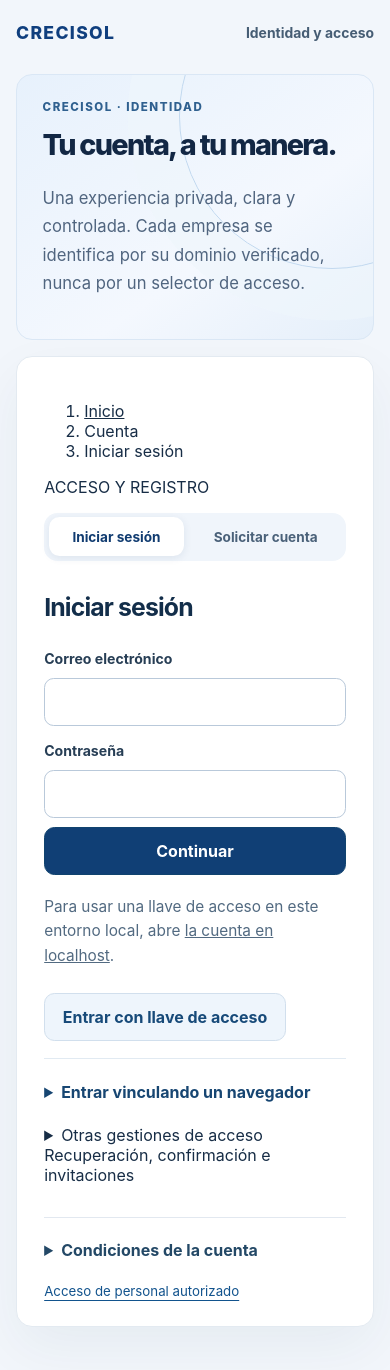
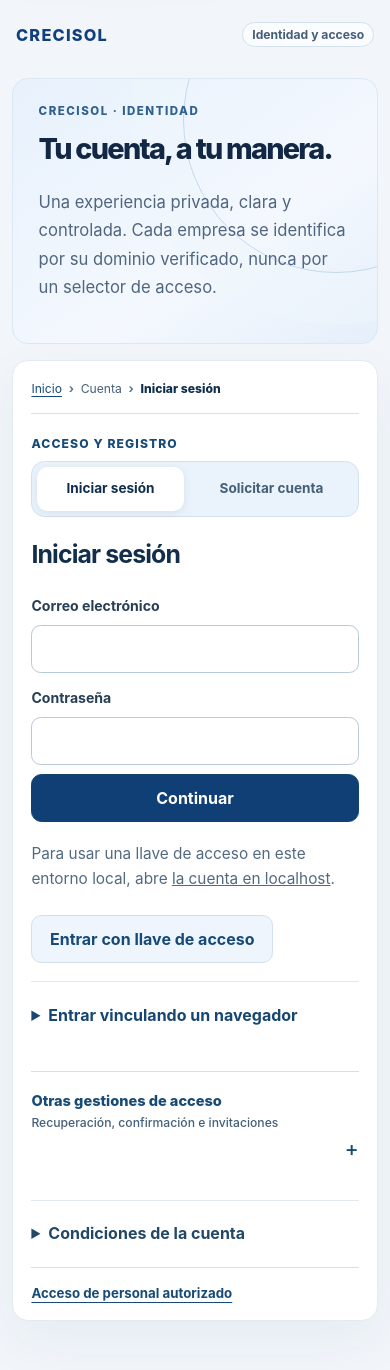
Before and after one commit to crecisol-platform/CRECISOL, an Angular app in the folder frontend/: page /cuenta in a window 390 px wide. Shown: the top 1370 px of the page. Built offline with nearby package versions, Linux system fonts and the light colour scheme; no server answers.

Commit message:
style(c05-f03): premium contextual account navigation, readable breadcrumbs, mobile tab rail and responsive shell

```diff
--- a/frontend/src/app/pages/identity-portal.component.css
+++ b/frontend/src/app/pages/identity-portal.component.css
@@ -34,7 +34,7 @@
 .account-terms input[type='checkbox'] { width: auto; min-height: auto; accent-color: #13548b; }
 .terms-content { white-space: pre-wrap; line-height: 1.65; }
 .account-operator-link { padding-top: 1.4rem; font-size: .83rem; }
-.page-heading h2 { margin: 0 0 .6rem; font-size: clamp(1.6rem, 3vw, 2.3rem); letter-spacing: -.035em; }
+.page-heading h1 { margin: 0 0 .6rem; font-size: clamp(1.6rem, 3vw, 2.3rem); letter-spacing: -.035em; line-height: 1.16; text-wrap: balance; }
 .page-heading p:last-child { color: #65778b; line-height: 1.6; }
 .back-link { display: inline-block; margin-top: 1.2rem; }
 .feedback { position: sticky; top: .65rem; z-index: 2; padding: 1rem; border: 1px solid #ccd8e8; margin: 0 0 1.5rem; border-radius: .65rem; overflow-wrap: anywhere; box-shadow: 0 6px 20px #10345b0d; }
@@ -49,3 +49,279 @@
   .account-main { min-height: 0; border-radius: 1rem; }
 }
 @media (prefers-reduced-motion: reduce) { .account-nav a { transition: none; } }
+
+/* C05 UX F03 — navigation hierarchy and contextual information architecture.
+ * Scoped to C05 pages; C01/C02 and authentication transport remain unchanged.
+ * Brand tokens are decorative; action and text semantics are fixed by F02.
+ */
+.account-page { background: var(--cs-color-canvas, #f2f6fb); }
+.account-header { flex-wrap: wrap; }
+.brand { flex: 0 1 auto; }
+.brand span { overflow-wrap: normal; word-break: keep-all; white-space: nowrap; }
+.header-context {
+  margin-left: auto;
+  padding: .35rem .7rem;
+  border: 1px solid var(--cs-color-border, #d3e1ee);
+  border-radius: var(--cs-radius-pill, 999px);
+  color: var(--cs-color-muted, #455f79);
+  background: rgb(255 255 255 / .7);
+  white-space: nowrap;
+}
+.account-layout--single { max-width: 1180px; }
+.account-layout--single .account-main { width: 100%; }
+.account-main { min-width: 0; box-sizing: border-box; }
+.account-breadcrumb {
+  margin: 0 0 clamp(1.35rem, 3vw, 2rem);
+  padding-bottom: .9rem;
+  border-bottom: 1px solid var(--cs-color-border, #d3e1ee);
+}
+.account-breadcrumb ol {
+  display: flex;
+  align-items: center;
+  flex-wrap: wrap;
+  min-width: 0;
+  gap: .42rem;
+  padding: 0;
+  margin: 0;
+  list-style: none;
+}
+.account-breadcrumb li {
+  display: inline-flex;
+  align-items: center;
+  min-width: 0;
+  color: var(--cs-color-muted, #455f79);
+  font-size: var(--cs-text-xs, .76rem);
+  line-height: 1.55;
+  overflow-wrap: anywhere;
+}
+.account-breadcrumb li + li::before {
+  content: '›';
+  color: var(--cs-color-subtle, #597189);
+  margin-right: .42rem;
+  font-weight: 700;
+}
+.account-breadcrumb a { color: var(--cs-color-accent-text, #174b77); text-underline-offset: .2rem; }
+.account-breadcrumb [aria-current='page'] {
+  color: var(--cs-color-text-strong, #102e4c);
+  font-weight: 780;
+}
+.account-navigation-group { margin-bottom: 1.45rem; }
+.account-navigation-label {
+  margin: 0 0 .65rem;
+  color: var(--cs-color-accent-text, #174b77);
+  font-size: var(--cs-text-xs, .76rem);
+  font-weight: 800;
+  letter-spacing: .09em;
+}
+.account-nav {
+  box-sizing: border-box;
+  border: 1px solid var(--cs-color-border, #d3e1ee);
+  background: var(--cs-color-accent-soft, #eaf3fb);
+  border-radius: var(--cs-radius-md, .85rem);
+  margin-bottom: 0;
+  max-width: 100%;
+}
+.account-nav a {
+  min-height: var(--cs-hit-target, 2.75rem);
+  box-sizing: border-box;
+  color: var(--cs-color-muted, #455f79);
+  line-height: 1.43;
+}
+.account-nav a[aria-current='page'] {
+  color: var(--cs-color-text-strong, #102e4c);
+  background: var(--cs-color-surface, #fff);
+}
+.account-nav a:focus-visible {
+  outline: 3px solid var(--cs-color-focus, #126aaf);
+  outline-offset: -2px;
+}
+.account-more {
+  padding: .75rem 0 0;
+  margin-top: 1.5rem;
+  border-top: 1px solid var(--cs-color-border, #d3e1ee);
+}
+.account-more summary {
+  display: flex;
+  align-items: center;
+  flex-wrap: wrap;
+  gap: .35rem 1rem;
+  min-height: var(--cs-hit-target, 2.75rem);
+  cursor: pointer;
+  list-style: none;
+  padding: .45rem 0;
+  color: var(--cs-color-accent-text, #174b77);
+  font-size: .91rem;
+  font-weight: 770;
+}
+.account-more summary::-webkit-details-marker { display: none; }
+.account-more summary::after {
+  content: '+';
+  margin-left: auto;
+  font-size: 1.3rem;
+  font-weight: 450;
+  color: var(--cs-color-accent-text, #174b77);
+}
+.account-more[open] summary::after { content: '−'; }
+.account-more__hint {
+  color: var(--cs-color-muted, #455f79);
+  font-size: var(--cs-text-xs, .76rem);
+  font-weight: 520;
+}
+.account-more summary:focus-visible {
+  outline: 3px solid var(--cs-color-focus, #126aaf);
+  outline-offset: 3px;
+}
+.account-subnav {
+  display: grid;
+  grid-template-columns: repeat(2, minmax(0, 1fr));
+  align-items: stretch;
+  gap: .55rem;
+  margin-top: .65rem;
+  padding: .5rem 0 0;
+  border-top: 0;
+}
+.account-subnav a {
+  box-sizing: border-box;
+  display: flex;
+  align-items: center;
+  min-height: var(--cs-hit-target, 2.75rem);
+  min-width: 0;
+  padding: .75rem .85rem;
+  border: 1px solid var(--cs-color-border, #d3e1ee);
+  border-radius: var(--cs-radius-sm, .65rem);
+  background: var(--cs-color-surface-soft, #f5f9fd);
+  color: var(--cs-color-accent-text, #174b77);
+  text-decoration: none;
+  font-weight: 645;
+  overflow-wrap: anywhere;
+}
+.account-subnav a[aria-current='page'] {
+  border-color: var(--cs-color-border-strong, #9bb5cb);
+  background: var(--cs-color-accent-soft, #eaf3fb);
+  color: var(--cs-color-text-strong, #102e4c);
+  box-shadow: inset 3px 0 0 var(--cs-color-action, #103f75);
+}
+.account-subnav a:hover { background: #e9f3fc; }
+.account-workspace-intro {
+  box-sizing: border-box;
+  display: flex;
+  justify-content: space-between;
+  align-items: flex-start;
+  flex-wrap: wrap;
+  gap: .75rem 1.5rem;
+  padding: clamp(1.25rem, 3vw, 1.85rem);
+  margin-bottom: 1.35rem;
+  background: linear-gradient(112deg, #f4f9fe 0%, #fff 84%);
+  border: 1px solid var(--cs-color-border, #d3e1ee);
+  border-radius: var(--cs-radius-lg, 1.15rem);
+  border-top: 3px solid var(--cs-brand-primary, #0d468b);
+}
+.account-workspace-intro .eyebrow { margin: 0 0 .55rem; color: var(--cs-color-accent-text, #174b77); }
+.account-workspace-intro h1 {
+  margin: 0;
+  max-width: 25ch;
+  font-size: clamp(1.55rem, 2.4vw, 2.1rem);
+  font-weight: 800;
+  letter-spacing: -.04em;
+  line-height: 1.17;
+  color: var(--cs-color-text-strong, #102e4c);
+  text-wrap: balance;
+}
+.account-workspace-intro p:last-child {
+  max-width: 60ch;
+  margin: .65rem 0 0;
+  line-height: 1.55;
+  font-size: var(--cs-text-sm, .875rem);
+  color: var(--cs-color-muted, #455f79);
+}
+.account-workspace-intro--challenge { max-width: 43rem; }
+.account-workspace-scope {
+  flex: 0 0 auto;
+  align-self: start;
+  padding: .42rem .75rem;
+  border: 1px solid var(--cs-color-border, #d3e1ee);
+  border-radius: var(--cs-radius-pill, 999px);
+  background: #fff;
+  color: var(--cs-color-accent-text, #174b77);
+  font-size: var(--cs-text-xs, .76rem);
+  font-weight: 765;
+}
+.account-nav--workspace {
+  margin-bottom: 1.15rem;
+  width: 100%;
+}
+.account-nav--workspace a { min-width: 0; white-space: nowrap; }
+.account-view-announcement {
+  position: absolute;
+  width: 1px; height: 1px;
+  padding: 0; margin: -1px;
+  overflow: hidden;
+  clip: rect(0, 0, 0, 0);
+  white-space: nowrap; border: 0;
+}
+.page-heading--operator {
+  margin-bottom: 1.45rem;
+  padding: clamp(1.15rem, 2.6vw, 1.65rem);
+  border-radius: var(--cs-radius-lg, 1.15rem);
+  border: 1px solid var(--cs-color-border, #d3e1ee);
+  background: linear-gradient(112deg, #eaf3fb, #fbfdff 74%);
+  border-top: 3px solid var(--cs-brand-primary, #0d468b);
+}
+.page-heading--operator .eyebrow { color: var(--cs-color-accent-text, #174b77); margin-bottom: .5rem; }
+.page-heading--operator h1 { color: var(--cs-color-text-strong, #102e4c); }
+.page-heading--operator p:last-child { max-width: 69ch; color: var(--cs-color-muted, #455f79); margin: .45rem 0 0; }
+.account-operator-link {
+  margin-top: 1.45rem;
+  padding-top: 1.1rem;
+  border-top: 1px solid var(--cs-color-border, #d3e1ee);
+}
+.account-operator-link a, .back-link {
+  color: var(--cs-color-accent-text, #174b77);
+  font-weight: 685;
+}
+.skip-link { z-index: 100; top: -7rem; box-shadow: var(--cs-shadow-raised, 0 22px 55px rgb(12 37 68 / .13)); }
+@media (max-width: 720px) {
+  .account-nav--workspace {
+    display: flex;
+    flex-wrap: nowrap;
+    overflow-x: auto;
+    overflow-y: hidden;
+    scroll-snap-type: x proximity;
+    overscroll-behavior-inline: contain;
+    scrollbar-width: thin;
+    margin-bottom: .9rem;
+  }
+  .account-nav--workspace a {
+    flex: 0 0 auto;
+    min-width: max-content;
+    padding-inline: 1.1rem;
+    scroll-snap-align: start;
+  }
+}
+@media (max-width: 480px) {
+  .account-header { gap: .65rem; }
+  .brand { font-size: 1.02rem; }
+  .brand-mark { width: 2.1rem; height: 2.1rem; }
+  .header-context { margin-left: 0; font-size: .76rem; padding: .25rem .55rem; }
+  .account-layout { padding-inline: .75rem; }
+  .account-main { padding: 1.15rem; }
+  .account-subnav { grid-template-columns: minmax(0,1fr); }
+  .account-more__hint { display: block; width: 100%; }
+  .account-workspace-intro { padding: 1.15rem; }
+  .account-workspace-scope { display: none; }
+}
+@media (forced-colors: active) {
+  .account-breadcrumb, .account-nav, .account-subnav a,
+  .account-workspace-intro, .page-heading--operator {
+    border: 1px solid CanvasText;
+  }
+  .account-nav a[aria-current='page'],
+  .account-subnav a[aria-current='page'] {
+    outline: 2px solid Highlight;
+    outline-offset: -2px;
+  }
+}
+@media (prefers-reduced-motion: reduce) {
+  .account-nav a { transition: none; }
+  .account-nav--workspace { scroll-behavior: auto; }
+}
```
